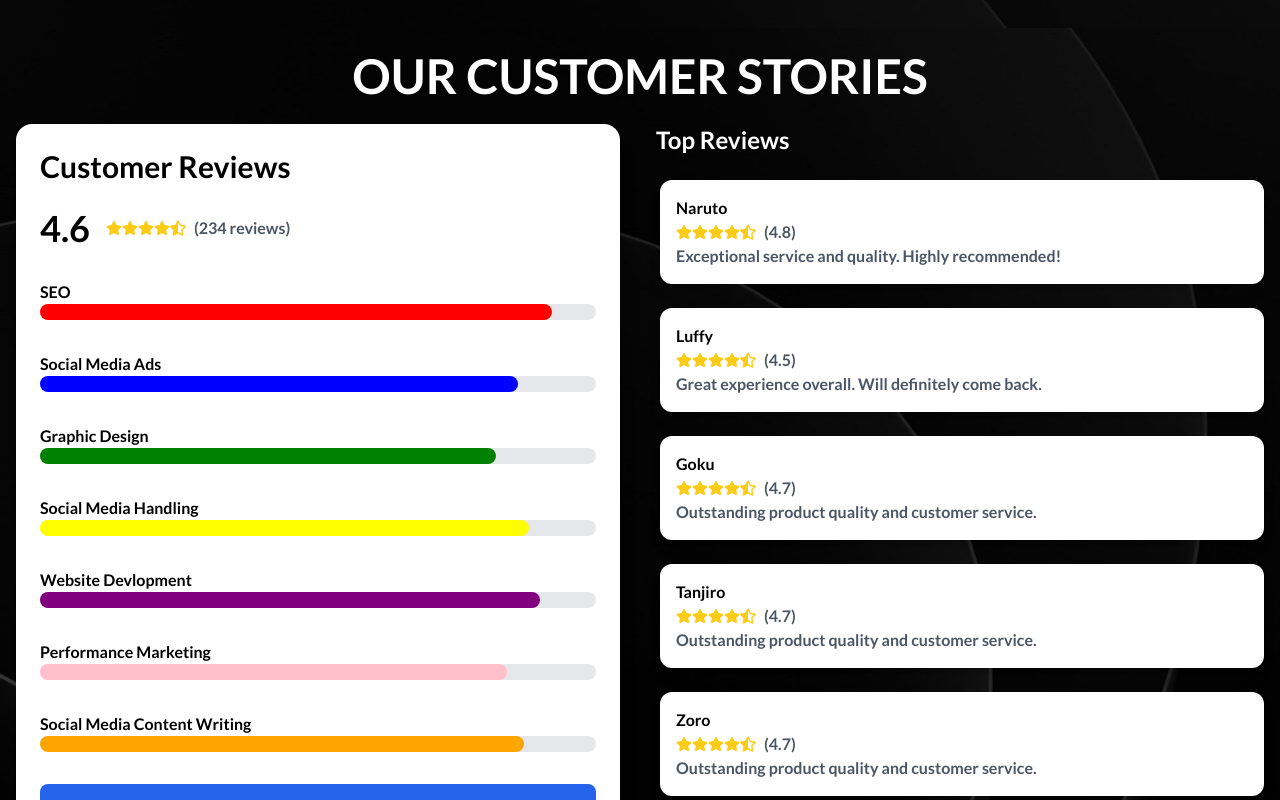
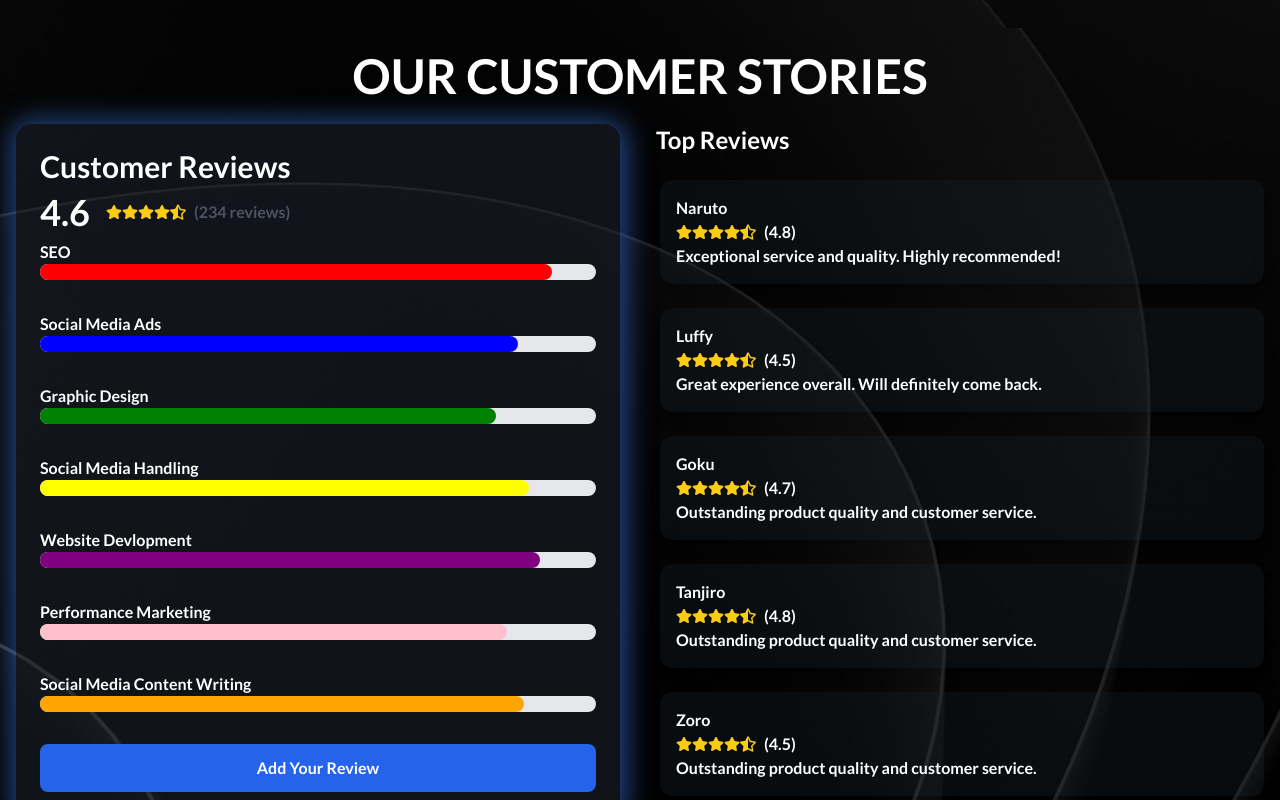
Before and after one commit to Sahilsajar/Social-Minds, a React (Vite) app: page / in a window 1280 px wide. Shown: the part 2380-3180 px from the top of the page. Built offline with nearby package versions, Linux system fonts and the light colour scheme.

Commit message:
ReviewCard1 is updated

```diff
--- a/src/components/ReviewCard1.jsx
+++ b/src/components/ReviewCard1.jsx
@@ -3,6 +3,7 @@ import { FaStar, FaStarHalfAlt } from "react-icons/fa";
 import { motion } from "framer-motion";
 //import backImg from "../assets/backgroundReview.jpg";
 import backImg from "../assets/Background/2.jpg"
+import revImg from "../assets/backgroundReview.jpg"
 
 const ReviewPage = () => {
   const [isModalOpen, setIsModalOpen] = useState(false);
@@ -52,13 +53,13 @@ const ReviewPage = () => {
     {
       id: 4,
       name: "Tanjiro",
-      rating: 4.7,
+      rating: 4.8,
       comment: "Outstanding product quality and customer service."
     },
     {
       id: 5,
       name: "Zoro",
-      rating: 4.7,
+      rating: 4.5,
       comment: "Outstanding product quality and customer service."
     }
   ];
@@ -132,14 +133,16 @@ const ReviewPage = () => {
 
   return (
     <div style={{ backgroundImage: 'url(' + backImg + ')', backgroundSize: 'cover' }}>
-      <h2 className="text-3xl md:text-4xl lg:text-5xl font-bold text-center text-slate-600 dark:text-white p-6">
+      <h2 className="text-3xl md:text-4xl lg:text-5xl font-bold text-center text-slate-600 text-white p-6">
           OUR CUSTOMER STORIES
       </h2>
       <div className="max-w-7xl mx-auto grid grid-cols-1 md:grid-cols-2 gap-2">
         {/* Main Review Card */}
-        <div className="bg-black text-white dark:bg-white dark:text-black rounded-2xl shadow-xl p-6 mx-4 mb-6">
-          <h1 className="text-3xl font-bold mb-6">Customer Reviews</h1>
-          <div className="flex items-center mb-8">
+
+        <div
+        className="bg-gray-800 bg-opacity-45 text-white border-1 rounded-2xl shadow-[1px_2px_26px_7px_rgba(59,_130,_246,_0.5)] p-6 mx-4 mb-6">
+          <h1 className="text-3xl font-bold mb-2">Customer Reviews</h1>
+          <div className="flex items-center mb-2">
             <span className="text-4xl font-bold mr-4">4.6</span>
             <div className="flex items-center">
               {renderStars(4.6)}
@@ -157,26 +160,27 @@ const ReviewPage = () => {
           >
             Add Your Review
           </button>
+
         </div>
 
         {/* Top Reviews Section */}
         <div className="space-y-6 mb-4">
-          <h2 className="dark:text-white text-2xl font-bold mb-6 ml-3">Top Reviews</h2>
+          <h2 className="border-3 text-white text-2xl font-bold mb-6 ml-3">Top Reviews</h2>
           {reviews.map((review) => (
             <div
               key={review.id}
-              className="bg-white rounded-xl shadow-lg p-4 transition-transform hover:scale-105 mx-4"
+              className="bg-gray-800 bg-opacity-25 text-white rounded-xl shadow-lg p-4 transition-transform hover:scale-105 hover:shadow-[1px_2px_26px_7px_rgba(249,_115,_22,_0.5)] mx-4"
             >
               <div className="flex items-center">
                 <div>
                   <h3 className="font-semibold">{review.name}</h3>
-                  <div className="flex items-center">
+                  <div className="text-white flex items-center">
                     {renderStars(review.rating)}
-                    <span className="ml-2 text-gray-600">({review.rating})</span>
+                    <span className="ml-2 text-white">({review.rating})</span>
                   </div>
                 </div>
               </div>
-              <p className="text-gray-600">{review.comment}</p>
+              <p className="text-white">{review.comment}</p>
             </div>
           ))}
         </div>
--- a/src/components/Try.jsx
+++ b/src/components/Try.jsx
@@ -1,103 +1,15 @@
-import React, { useRef, useEffect } from 'react';
-import { Line } from 'react-chartjs-2';
-import {
-  Chart as ChartJS,
-  LineElement,
-  PointElement,
-  LinearScale,
-  Title,
-  Tooltip,
-  Legend,
-  CategoryScale,
-} from 'chart.js';
+import React from 'react';
+import '../resource/try.css'; // Include this file for the CSS styles
 
-// Register Chart.js modules
-ChartJS.register(LineElement, PointElement, LinearScale, Title, Tooltip, Legend, CategoryScale);
-
-const LineChart = () => {
-  const chartRef = useRef(null);
-
-  const labels = [
-    { id: 1, label: "SEO", percentage: "92%", color: "red" },
-    { id: 2, label: "Social Media Ads", percentage: "86%", color: "blue" },
-    { id: 3, label: "Graphic Design", percentage: "82%", color: "green" },
-    { id: 4, label: "Social Media Handling", percentage: "88%", color: "yellow" },
-    { id: 5, label: "Website Development", percentage: "90%", color: "purple" },
-    { id: 6, label: "Performance Marketing", percentage: "84%", color: "pink" },
-    { id: 7, label: "Social Media Content Writing", percentage: "87%", color: "orange" }
-  ];
-
-  // Prepare data for the chart
-  const data = {
-    labels: labels.map(item => item.label),
-    datasets: [
-      {
-        label: 'Skill Proficiency (%)',
-        data: labels.map(item => parseInt(item.percentage)),
-        borderColor: 'rgba(75, 192, 192, 1)',
-        borderWidth: 2,
-        pointBackgroundColor: labels.map(item => item.color),
-        pointBorderColor: '#fff',
-        pointRadius: 6,
-        backgroundColor: function (context) {
-          const chart = context.chart;
-          const { ctx, chartArea } = chart;
-
-          if (!chartArea) {
-            // This ensures the chart is ready before gradient is calculated
-            return null;
-          }
-
-          const gradient = ctx.createRadialGradient(
-            chartArea.width / 2, // x-coordinate of center
-            chartArea.height / 2, // y-coordinate of center
-            0,                   // inner radius
-            chartArea.width / 2, // x-coordinate for outer radius
-            chartArea.height / 2, // y-coordinate for outer radius
-            Math.min(chartArea.width, chartArea.height) / 2 // outer radius
-          );
-
-          // Define the gradient colors
-          gradient.addColorStop(0, 'rgba(255, 0, 0, 0.4)'); // Red
-          gradient.addColorStop(0.5, 'rgba(0, 255, 0, 0.4)'); // Green
-          gradient.addColorStop(1, 'rgba(0, 0, 255, 0.4)'); // Blue
-
-          return gradient;
-        }
-      }
-    ]
-  };
-
-  // Chart options
-  const options = {
-    responsive: true,
-    plugins: {
-      legend: {
-        display: true,
-        position: 'right'
-      },
-      tooltip: {
-        callbacks: {
-          label: (tooltipItem) => `${tooltipItem.raw}%`
-        }
-      }
-    },
-    scales: {
-      y: {
-        beginAtZero: true,
-        max: 100,
-        ticks: {
-          stepSize: 10
-        }
-      }
-    }
-  };
-
+const Try = () => {
   return (
-    <div style={{ width: '80%', margin: '0 auto' }}>
-      <Line ref={chartRef} data={data} options={options} />
+    <div className="box">
+      <span></span>
+      <div className="box1">
+        <span>Your Text Here</span>
+      </div>
     </div>
   );
 };
 
-export default LineChart;
+export default Try;
--- a/src/pages/Home.jsx
+++ b/src/pages/Home.jsx
@@ -15,6 +15,7 @@ function Home() {
       <ReviewCard1 />
 
 
+
     </div>
   );
 }
--- /dev/null
+++ b/src/resource/try.css
@@ -0,0 +1,97 @@
+* {
+    margin: 0;
+    padding: 0;
+    box-sizing: border-box;
+  }
+
+  /* Styling the body with flex container properties */
+  body {
+    display: flex;
+    justify-content: center;
+    align-items: center;
+    min-height: 100vh;
+    background: #342E37;
+    /* Setting background color */
+  }
+
+  /* Styling for the main box */
+  .box {
+    position: relative;
+    width: 400px;
+    height: 300px;
+  }
+
+  /* Styling for the gradient animation on the main box */
+  .box::before {
+    content: "";
+    position: absolute;
+    inset: 0;
+    background: repeating-conic-gradient(
+      from var(--a),
+      #0f0,
+      #ff0,
+      #0ff,
+      #f0f,
+      #0ff
+    );
+    border-radius: 20px;
+    animation: rotating 4s linear infinite;
+    /* Applying rotation animation */
+  }
+
+  /* Styling for the blurred gradient on the main box */
+  .box::after {
+    content: "";
+    position: absolute;
+    inset: 0;
+    background: repeating-conic-gradient(
+      from var(--a),
+      #0f0,
+      #ff0,
+      #0ff,
+      #f0f,
+      #0ff
+    );
+    border-radius: 20px;
+    animation: rotating 4s linear infinite;
+    /* Applying rotation animation */
+    filter: blur(40px);
+    opacity: 0.75;
+  }
+
+  /* Styling for the inner span within the main box */
+  .box span {
+    position: absolute;
+    inset: 4px;
+    background: #222;
+    /* Setting background color */
+    border-radius: 16px;
+    z-index: 1;
+  }
+
+  /* Custom property for the rotation angle */
+  @property --a {
+    syntax: "<angle>";
+    inherits: false;
+    initial-value: 0deg;
+  }
+
+  /* Keyframes for the rotating animation */
+  @keyframes rotating {
+    0% {
+      --a: 0deg;
+    }
+
+    100% {
+      --a: 360deg;
+    }
+  }
+
+  /* Styling for the text inside the nested box */
+  .box .box1 span {
+    color: white;
+    display: flex;
+    align-items: center;
+    padding: 34px;
+    font-family: "Pacifico", cursive;
+  }
```
Also changed, not shown: 1 other file (tests, documents, lock files or other folders).
